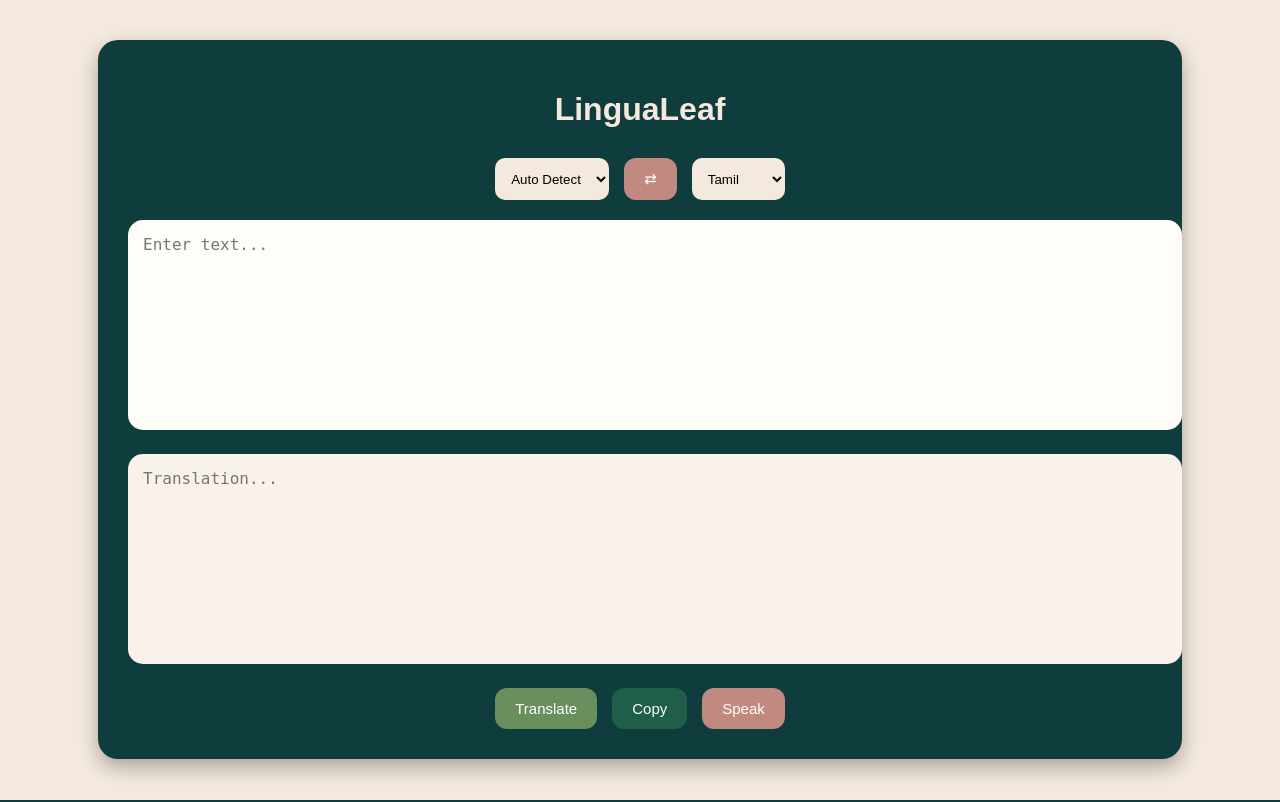
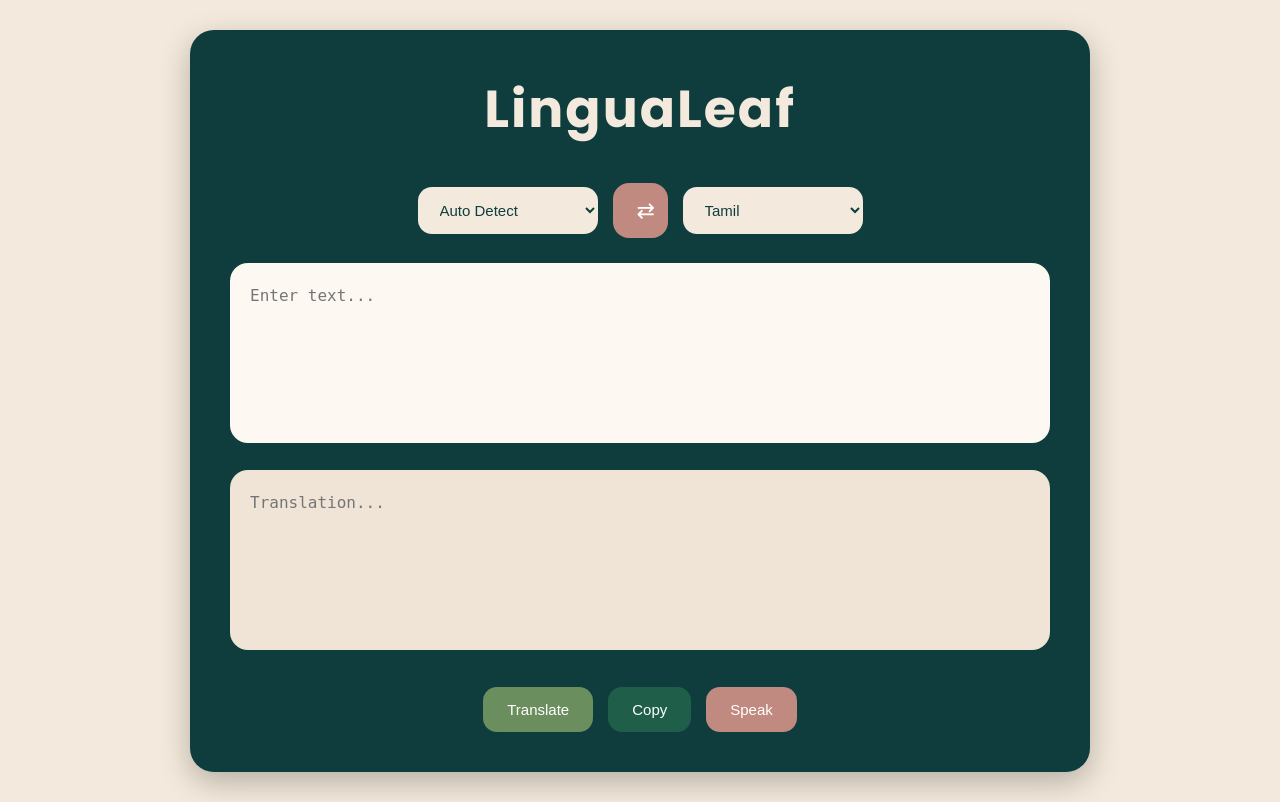
Before and after one commit to mashigasri1777/CodeAlpha_Lingualeaf, a Python web app: template templates/index.html in a window 1280 px wide. Run offline with Jinja, Linux system fonts and the light colour scheme; the template is opened without the code that fills it, so the values that code supplies are empty.

Commit message:
Refactor CSS styles for improved layout and design

```diff
--- a/static/css/style.css
+++ b/static/css/style.css
@@ -1,85 +1,245 @@
+*{
+    margin:0;
+    padding:0;
+    box-sizing:border-box;
+}
+
 body{
-    margin:0;
-    font-family:Arial, sans-serif;
+
+    font-family:'Poppins', sans-serif;
+
     background:#F3E9DC;
+
+    min-height:100vh;
+
+    display:flex;
+
+    justify-content:center;
+
+    align-items:center;
+
+    padding:30px;
 }
 
 .container{
-    width:80%;
-    margin:auto;
-    margin-top:40px;
+
+    width:100%;
+
+    max-width:900px;
+
     background:#0F3D3E;
-    padding:30px;
-    border-radius:20px;
-    box-shadow:0px 8px 20px rgba(0,0,0,0.3);
+
+    padding:40px;
+
+    border-radius:24px;
+
+    box-shadow:0px 10px 30px rgba(0,0,0,0.25);
 }
 
-h1{
+.title{
+
+    text-align:center;
+
+    font-size:52px;
+
+    font-weight:700;
+
     color:#F3E9DC;
-    text-align:center;
-    margin-bottom:30px;
+
+    margin-bottom:35px;
+
+    letter-spacing:2px;
 }
 
 .selectors{
+
     display:flex;
+
+    align-items:center;
+
     justify-content:center;
+
     gap:15px;
-    margin-bottom:20px;
+
+    margin-bottom:25px;
 }
 
 select{
-    padding:12px;
+
+    background:#F3E9DC;
+
+    color:#0F3D3E;
+
     border:none;
-    border-radius:10px;
-    background:#F3E9DC;
+
+    padding:14px 18px;
+
+    border-radius:14px;
+
+    font-size:15px;
+
+    outline:none;
+
+    min-width:180px;
+}
+
+#swapBtn{
+
+    background:#C08A80;
+
+    color:white;
+
+    border:none;
+
+    width:55px;
+
+    height:55px;
+
+    border-radius:16px;
+
+    font-size:22px;
+
+    cursor:pointer;
+
+    transition:0.3s;
+}
+
+#swapBtn:hover{
+
+    background:#b6786d;
 }
 
 textarea{
+
     width:100%;
+
     height:180px;
-    padding:15px;
+
     border:none;
-    border-radius:15px;
+
+    outline:none;
+
     resize:none;
+
+    border-radius:18px;
+
+    padding:20px;
+
     font-size:16px;
+
     margin-bottom:20px;
+
+    line-height:1.6;
 }
 
 #inputText{
-    background:#fffdf8;
+
+    background:#fdf8f2;
+
+    color:#0F3D3E;
 }
 
 #outputText{
-    background:#f8f2ea;
+
+    background:#efe4d6;
+
+    color:#1F5F4A;
 }
 
 .buttons{
+
     display:flex;
+
     justify-content:center;
+
     gap:15px;
+
+    margin-top:10px;
 }
 
 button{
-    padding:12px 20px;
+
     border:none;
-    border-radius:12px;
+
+    padding:14px 24px;
+
+    border-radius:14px;
+
     color:white;
+
+    font-size:15px;
+
+    font-weight:500;
+
     cursor:pointer;
-    font-size:15px;
+
+    transition:0.3s;
 }
 
 #translateBtn{
+
     background:#6B8E5E;
 }
 
-#swapBtn{
+#translateBtn:hover{
+
+    background:#5b7a50;
+}
+
+#copyBtn{
+
+    background:#1F5F4A;
+}
+
+#copyBtn:hover{
+
+    background:#174836;
+}
+
+#speakBtn{
+
     background:#C08A80;
 }
 
-#copyBtn{
-    background:#1F5F4A;
+#speakBtn:hover{
+
+    background:#b6786d;
 }
 
-#speakBtn{
-    background:#C08A80;
+@media(max-width:768px){
+
+    .container{
+
+        padding:25px;
+    }
+
+    .title{
+
+        font-size:38px;
+    }
+
+    .selectors{
+
+        flex-direction:column;
+    }
+
+    select{
+
+        width:100%;
+    }
+
+    textarea{
+
+        height:150px;
+    }
+
+    .buttons{
+
+        flex-direction:column;
+    }
+
+    button{
+
+        width:100%;
+    }
 }
```
